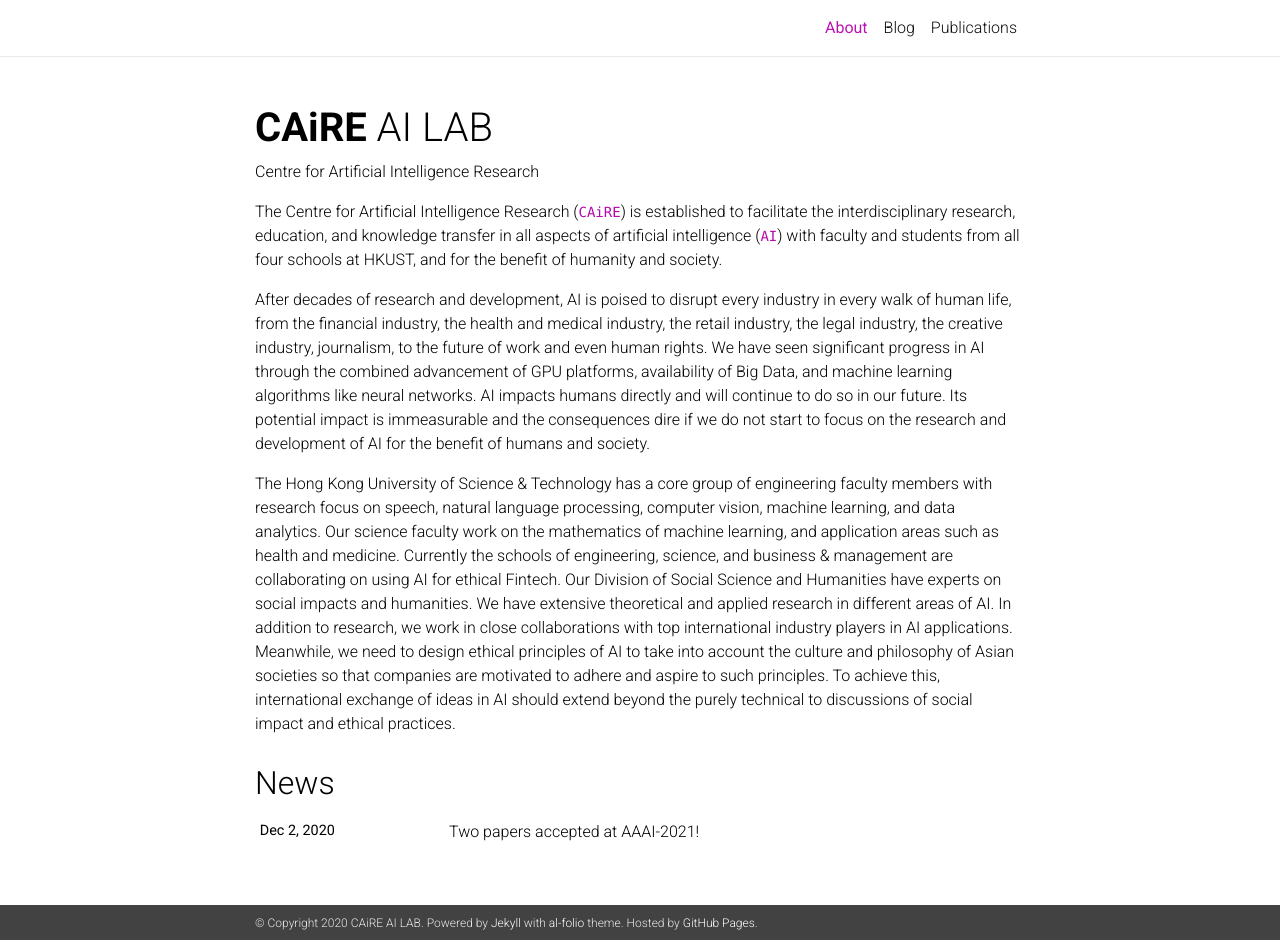
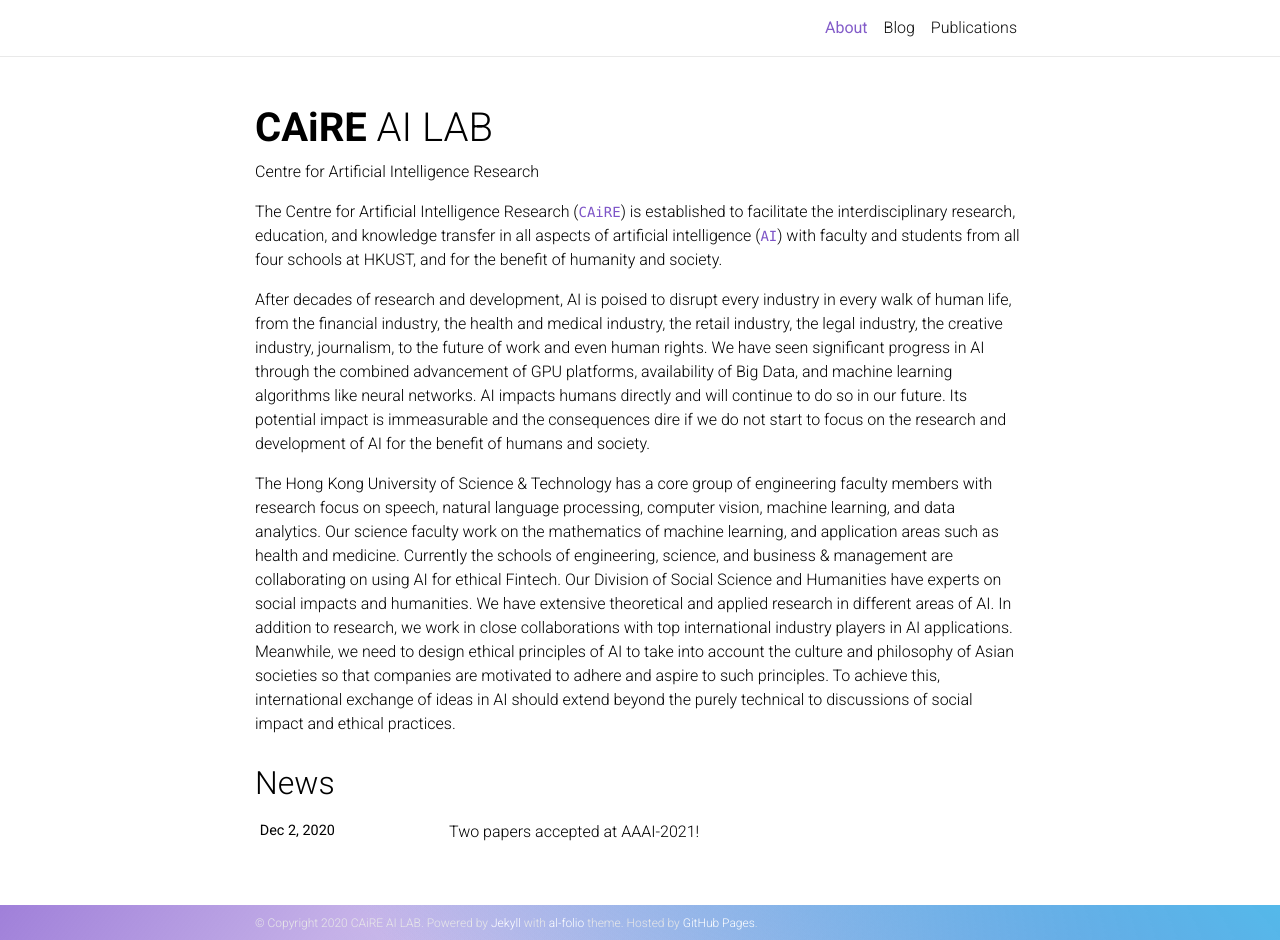
Before and after one commit to HLTCHKUST/HLTCHKUST.github.io, a Jekyll site: the page built from _pages/about.md, in a window 1280 px wide and 940 px high. Built offline with Jekyll 4.4.1, drawn with Linux system fonts in a browser that asks for light colours; nearby versions of some CDN libraries; a style sheet for code colours, icons or effects is not loaded.

Commit message:
theme color change

```diff
--- a/_sass/_base.scss
+++ b/_sass/_base.scss
@@ -178,11 +178,23 @@
   }
 }
 
+@mixin gradient() {
+    // background: linear-gradient(217deg, rgba(84,185,234,1), rgba(84,185,234,0) 70.71%),
+    // linear-gradient(127deg, rgba(136,96,208,0.8), rgba(136,96,208,0) 70.71%),
+    // linear-gradient(250deg, rgba(135, 96, 208, 0.8), rgba(136,96,208,0) 70.71%),
+    // linear-gradient(336deg, rgba(132,206,235,.8), rgba(132,206,235,0) 70.71%);
+
+    background: linear-gradient(217deg, rgba(84,185,234,1), rgba(84,185,234,0) 70.71%),
+   linear-gradient(127deg, rgba(136,96,208,0.8), rgba(136,96,208,0) 70.71%),
+   linear-gradient(250deg, rgba(136,96,208,0.8), rgba(136,96,208,0) 70.71%),
+   linear-gradient(336deg, rgba(132,206,235,.8), rgba(132,206,235,0) 70.71%);
+  }
 
 // Footer
 footer.fixed-bottom {
+  @include gradient();
   color: var(--global-footer-text-color);
-  background-color: var(--global-footer-bg-color);
+  // background-color: var(--global-footer-bg-color);
   font-size: 0.75rem;
   .container {
     padding-top: 9px;
--- a/_sass/_themes.scss
+++ b/_sass/_themes.scss
@@ -5,8 +5,10 @@
 :root {
   --global-bg-color: #{$white-color};
   --global-text-color: #{$black-color};
-  --global-theme-color: #{$purple-color};
-  --global-hover-color: #{$light-purple-color};
+  // --global-theme-color: #{$purple-color};
+  // --global-hover-color: #{$light-purple-color};
+  --global-theme-color: #{$caire-purple-color};
+  --global-hover-color: #{$caire-light-purple-color};
   --global-footer-bg-color: #{$grey-color-dark};
   --global-footer-text-color: #{$grey-color-light};
   --global-footer-link-color: #{$white-color};
--- a/_sass/_variables.scss
+++ b/_sass/_variables.scss
@@ -32,3 +32,7 @@
 
 $white-color: #ffffff !default;
 $black-color: #000000 !default;
+
+// $caire-purple-color: #8860d0 !default;
+$caire-purple-color: #7d54c7 !default;
+$caire-light-purple-color: #9052ff !default;
```
